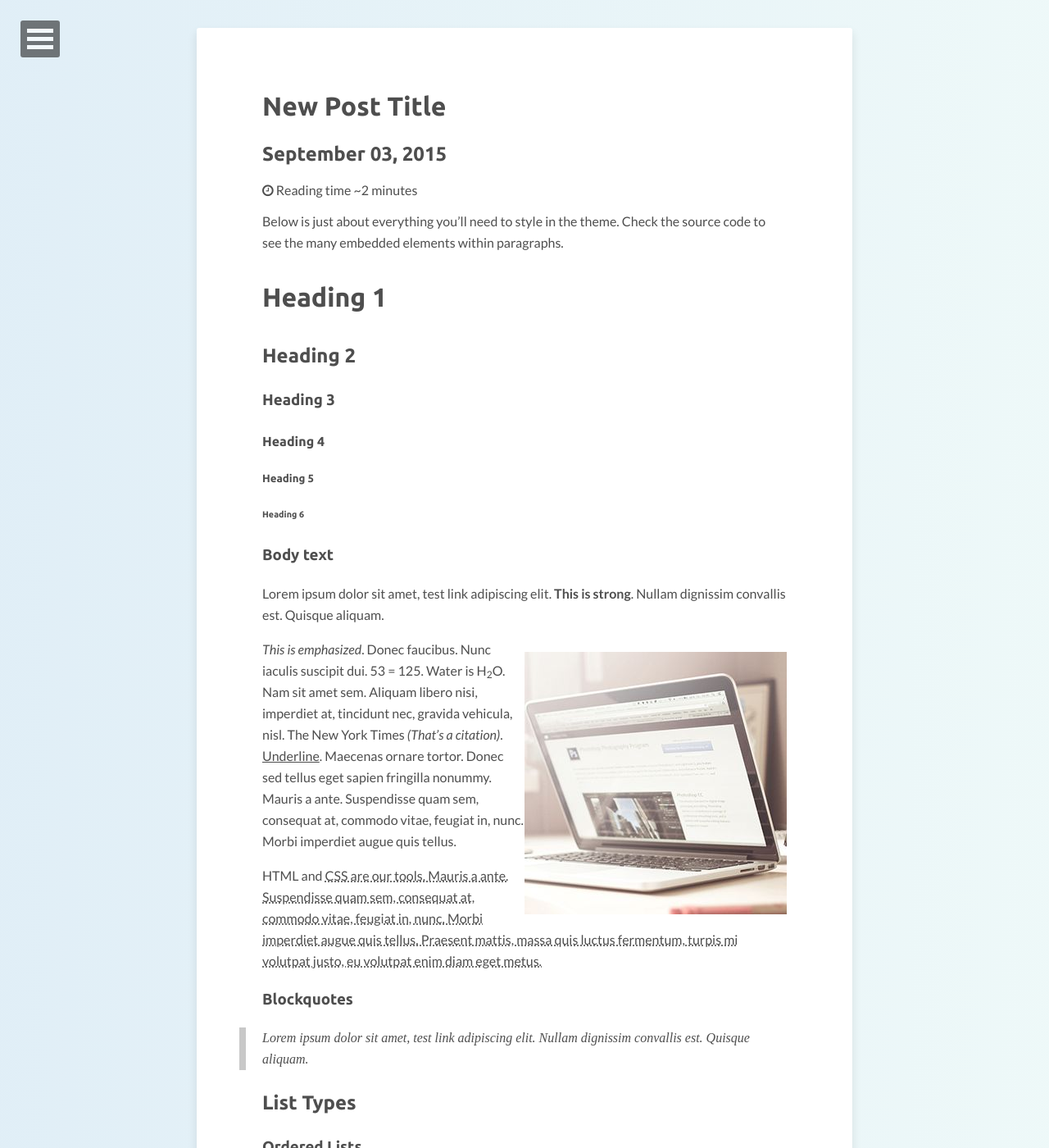
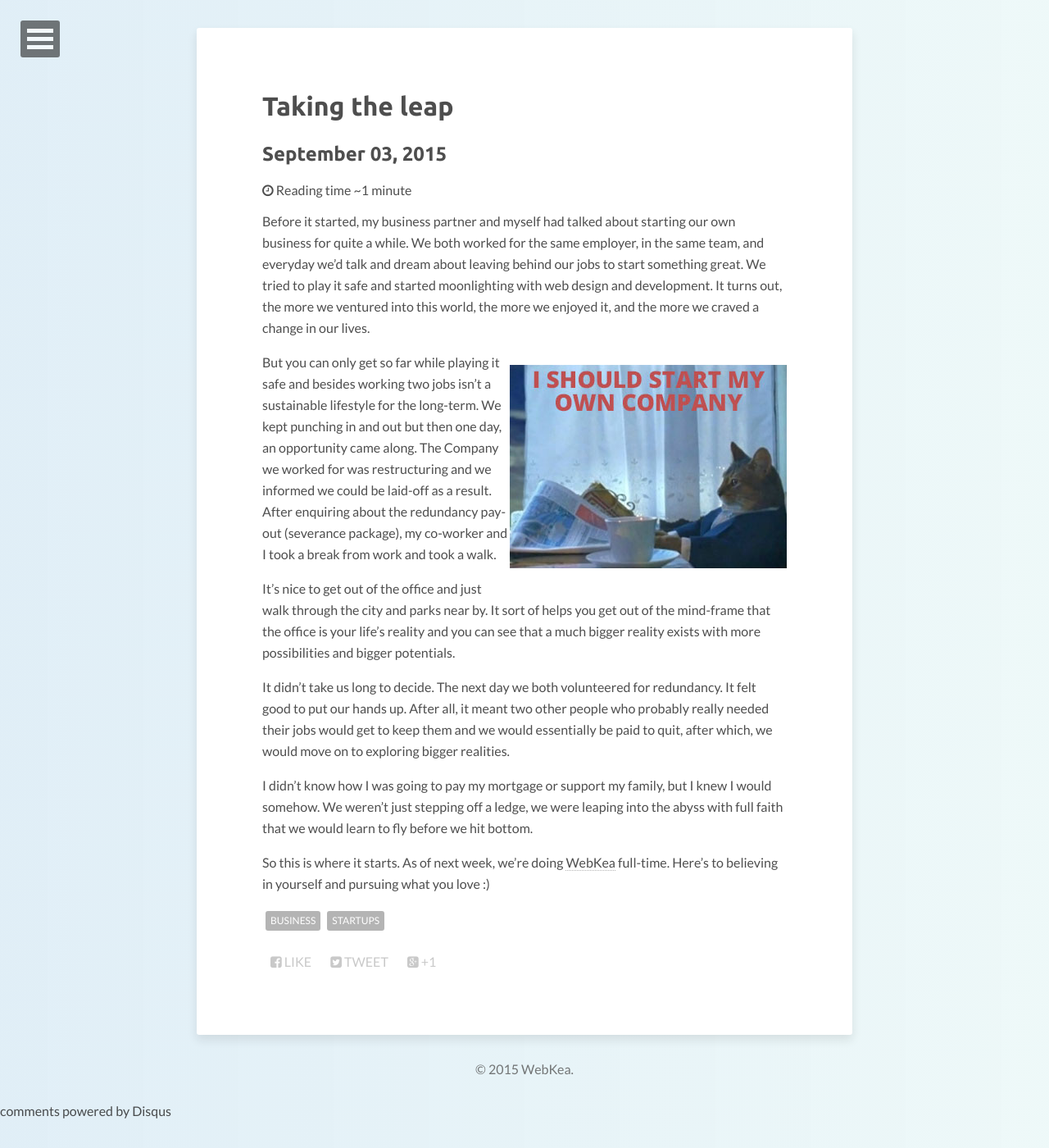
Before and after one commit to webkea/blog, a Jekyll site: the page built from _posts/2015-09-03-new-post-title.markdown, in a window 1280 px wide and 1400 px high, scrolled down 435 px. Shown: the whole window at 82% size. Built offline with Jekyll 4.4.1, drawn with Linux system fonts in a browser that asks for light colours; nearby versions of some CDN libraries; comment, search, counter and statistics services are not loaded; after the commit the page ends 1799 px from its top, so only the background shows below that; some of the changed text lies outside the part shown.

Commit message:
adds week 36 blog post

```diff
--- a/_posts/2015-09-03-new-post-title.markdown
+++ b/_posts/2015-09-03-new-post-title.markdown
@@ -1,10 +1,10 @@
 ---
 layout: post
-title: "New Post Title"
+title: "Taking the leap"
 modified:
 categories: posts
-description:
-tags: []
+description: "How we decided to take the leap of faith, quit our jobs, and start a business."
+tags: [business, startups]
 image:
   feature:
   credit:
@@ -13,92 +13,17 @@ comments:
 share:
 date: 2015-09-03T21:25:14+12:00
 ---
-Below is just about everything you'll need to style in the theme. Check the source code to see the many embedded elements within paragraphs.
+Before it started, my business partner and myself had talked about starting our own business for quite a while. We both worked for the same employer, in the same team, and everyday we'd talk and dream about leaving behind our jobs to start something great. We tried to play it safe and started moonlighting with web design and development. It turns out, the more we ventured into this world, the more we enjoyed it, and the more we craved a change in our lives.
 
-# Heading 1
-
-## Heading 2
-
-### Heading 3
-
-#### Heading 4
-
-##### Heading 5
-
-###### Heading 6
-
-### Body text
-
-Lorem ipsum dolor sit amet, test link adipiscing elit. **This is strong**. Nullam dignissim convallis est. Quisque aliquam.
-
-![Laptop Image]({{ site.url }}/images/laptop.jpg)
+![Laptop Image]({{ site.url }}/images/post-1015-09-03-cat.jpg)
 {: .image-right}
 
-*This is emphasized*. Donec faucibus. Nunc iaculis suscipit dui. 53 = 125. Water is H<sub>2</sub>O. Nam sit amet sem. Aliquam libero nisi, imperdiet at, tincidunt nec, gravida vehicula, nisl. The New York Times <cite>(That’s a citation)</cite>. <u>Underline</u>. Maecenas ornare tortor. Donec sed tellus eget sapien fringilla nonummy. Mauris a ante. Suspendisse quam sem, consequat at, commodo vitae, feugiat in, nunc. Morbi imperdiet augue quis tellus.
+But you can only get so far while playing it safe and besides working two jobs isn't a sustainable lifestyle for the long-term. We kept punching in and out but then one day, an opportunity came along. The Company we worked for was restructuring and we informed we could be laid-off as a result. After enquiring about the redundancy pay-out (severance package), my co-worker and I took a break from work and took a walk.
 
-HTML and <abbr title="cascading stylesheets">CSS<abbr> are our tools. Mauris a ante. Suspendisse quam sem, consequat at, commodo vitae, feugiat in, nunc. Morbi imperdiet augue quis tellus. Praesent mattis, massa quis luctus fermentum, turpis mi volutpat justo, eu volutpat enim diam eget metus.
+It's nice to get out of the office and just walk through the city and parks near by. It sort of helps you get out of the mind-frame that the office is your life's reality and you can see that a much bigger reality exists with more possibilities and bigger potentials.
 
-### Blockquotes
+It didn't take us long to decide. The next day we both volunteered for redundancy. It felt good to put our hands up. After all, it meant two other people who probably really needed their jobs would get to keep them and we would essentially be paid to quit, after which, we would move on to exploring bigger realities.
 
-> Lorem ipsum dolor sit amet, test link adipiscing elit. Nullam dignissim convallis est. Quisque aliquam.
+I didn't know how I was going to pay my mortgage or support my family, but I knew I would somehow. We weren't just stepping off a ledge, we were leaping into the abyss with full faith that we would learn to fly before we hit bottom.
 
-## List Types
-
-### Ordered Lists
-
-1. Item one
-   1. sub item one
-   2. sub item two
-   3. sub item three
-2. Item two
-
-### Unordered Lists
-
-* Item one
-* Item two
-* Item three
-
-## Tables
-
-| Header1 | Header2 | Header3 |
-|:--------|:-------:|--------:|
-| cell1   | cell2   | cell3   |
-| cell4   | cell5   | cell6   |
-|----
-| cell1   | cell2   | cell3   |
-| cell4   | cell5   | cell6   |
-|=====
-| Foot1   | Foot2   | Foot3
-{: rules="groups"}
-
-## Code Snippets
-
-Syntax highlighting via Pygments
-
-{% highlight css %}
-#container {
-  float: left;
-  margin: 0 -240px 0 0;
-  width: 100%;
-}
-{% endhighlight %}
-
-Non Pygments code example
-
-    <div id="awesome">
-        <p>This is great isn't it?</p>
-    </div>
-
-## Buttons
-
-Make any link standout more when applying the `.btn` class.
-
-{% highlight html %}
-<a href="#" class="btn btn-success">Success Button</a>
-{% endhighlight %}
-
-<div markdown="0"><a href="#" class="btn">Primary Button</a></div>
-<div markdown="0"><a href="#" class="btn btn-success">Success Button</a></div>
-<div markdown="0"><a href="#" class="btn btn-warning">Warning Button</a></div>
-<div markdown="0"><a href="#" class="btn btn-danger">Danger Button</a></div>
-<div markdown="0"><a href="#" class="btn btn-info">Info Button</a></div>
+So this is where it starts. As of next week, we're doing [WebKea](http://webkea.co.nz) full-time. Here's to believing in yourself and pursuing what you love :)
```
Also changed, not shown: images/post-1015-09-03-cat.jpg (added).
